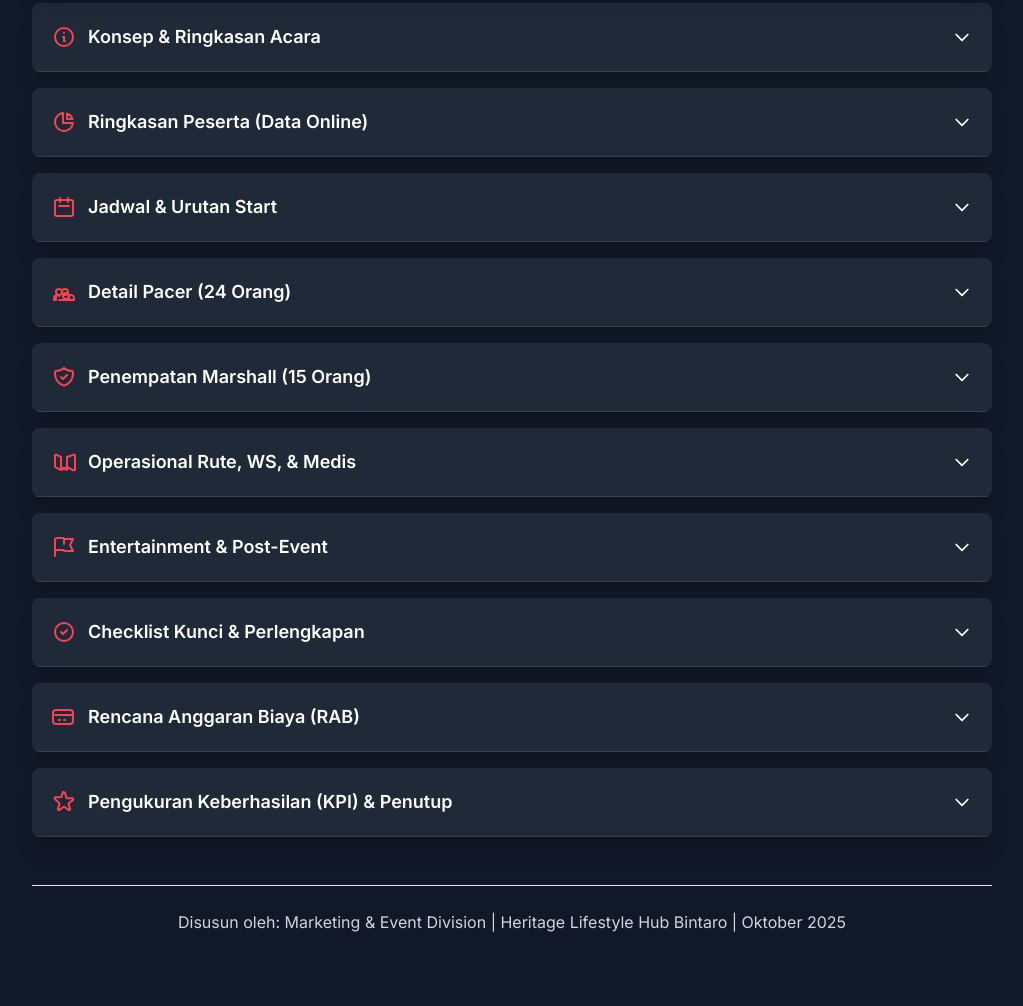
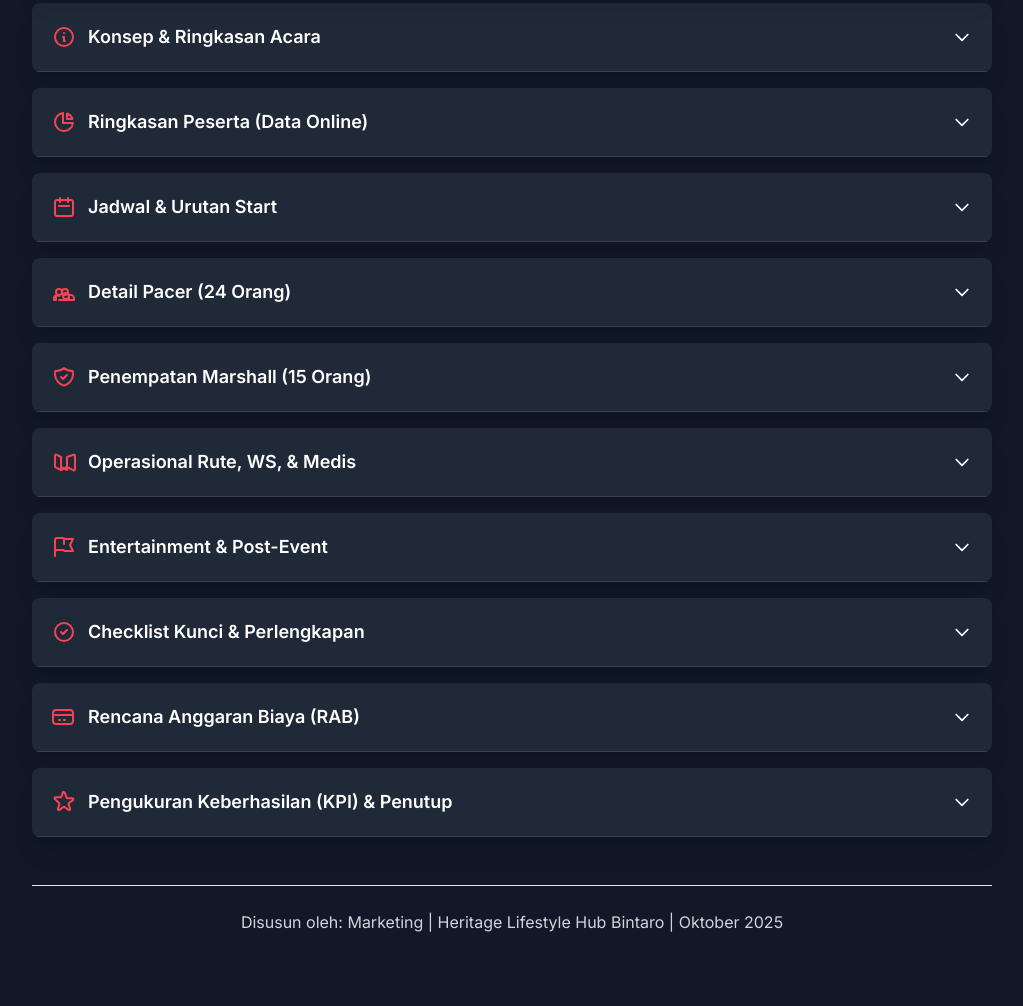
Before and after one commit to HadiBandas/Funrun-rameinbintaro, a plain HTML site: page index.html in a window 1280 px wide. Shown: the part 571-1577 px from the top of the page, without its empty margins (128-1151 px from the left). Drawn offline with nearby package versions, Linux system fonts and the light colour scheme.

Commit message:
Update index.html

```diff
--- a/index.html
+++ b/index.html
@@ -612,7 +612,7 @@
         </div>
 
         <!-- Footer --><footer class="text-center mt-12 py-6 border-t border-border-card">
-            <p class="text-muted">Disusun oleh: Marketing & Event Division | Heritage Lifestyle Hub Bintaro | Oktober 2025</p>
+            <p class="text-muted">Disusun oleh: Marketing | Heritage Lifestyle Hub Bintaro | Oktober 2025</p>
         </footer>
 
     </div>
```
